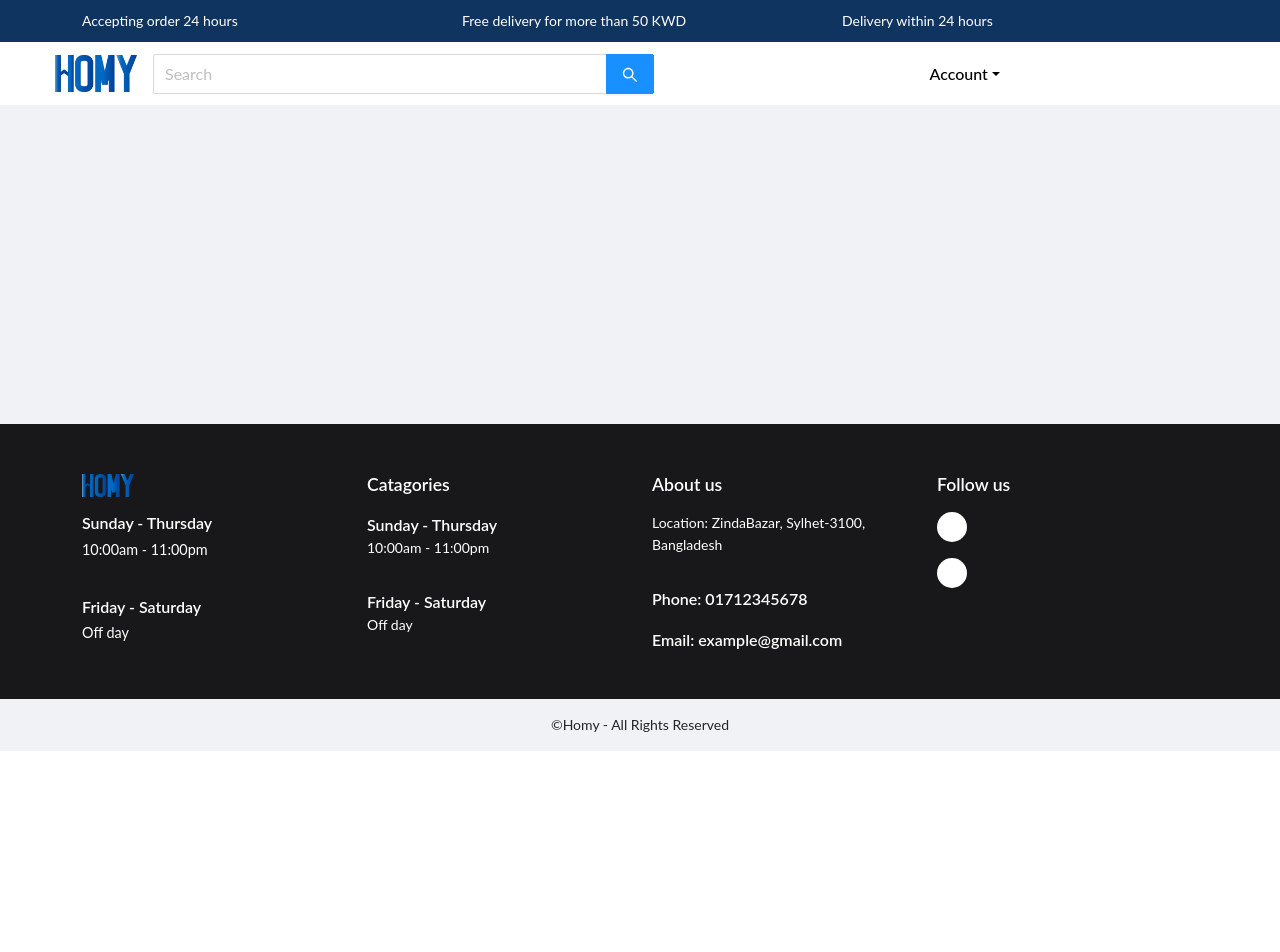
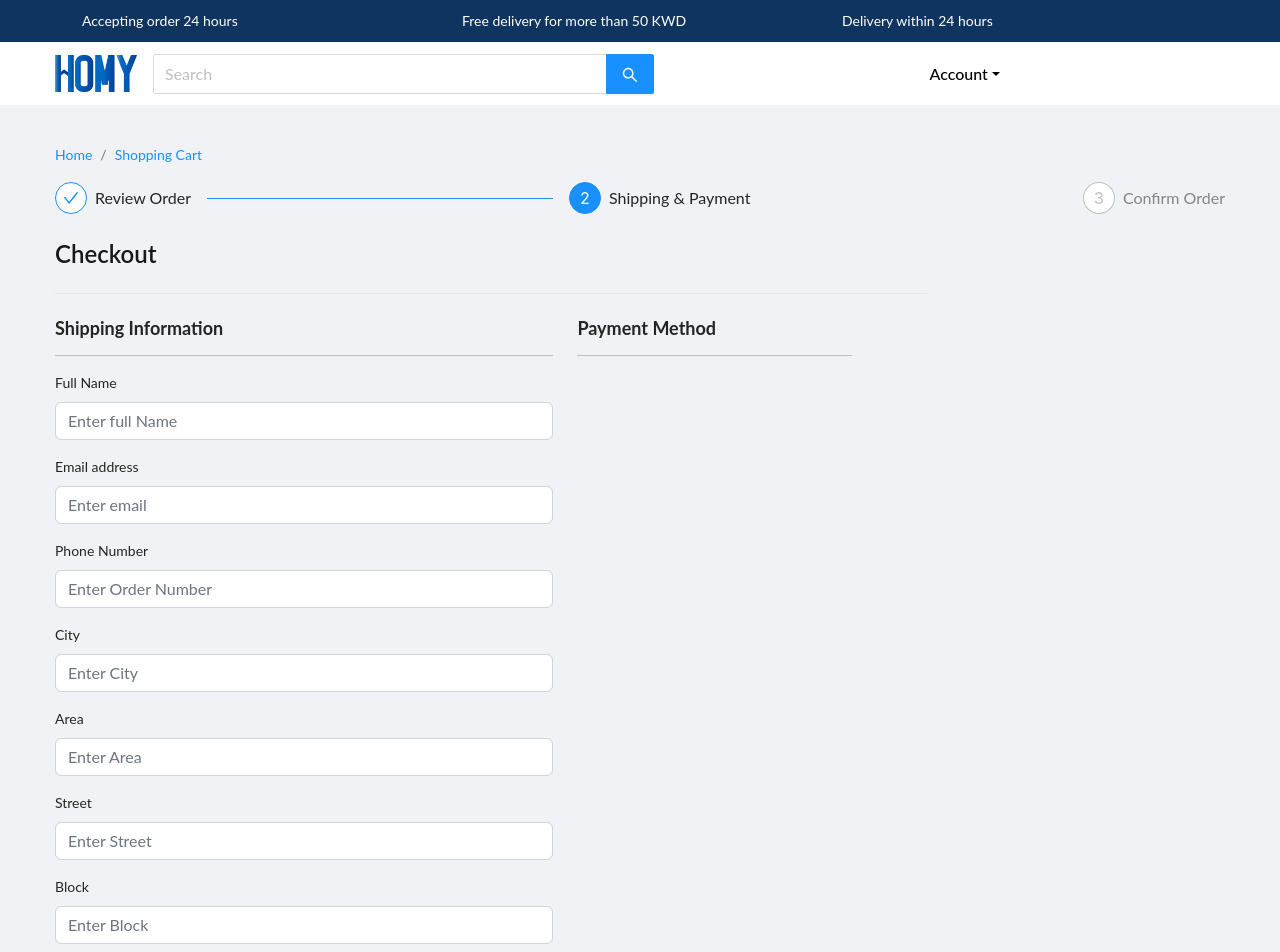
Before and after one commit to HOMY-Project/Frontend-Homy, a React (Create React App) app: page /shipment in a window 1280 px wide. Shown: the top 952 px of the page. Before the commit the page ends 800 px from the top, so only its background shows below. Built offline with nearby package versions, Linux system fonts and the light colour scheme; some icons are missing; a web font is replaced by a local one.

Commit message:
update shipment process relates #25

```diff
--- a/src/App.js
+++ b/src/App.js
@@ -1,7 +1,7 @@
 import React from "react";
 import { Routes, Route } from 'react-router-dom';
 import { useSelector } from 'react-redux';
-import { AddaddressForm, OrderStatus,SignIn, Signup, AddressInfo, Header, Footer, SubFooter, ChangePassword,Cart, Orders, SingleOrder  } from './Components';
+import { AddaddressForm, OrderStatus,SignIn, Signup, AddressInfo, Header, Footer, SubFooter, ChangePassword,Cart, Orders, SingleOrder, Shipment  } from './Components';
 import { Home, AboutUs, ProductDetails, AccountInformation } from './Pages';
 import "./App.css";
 import "antd/dist/antd.min.css";
@@ -29,6 +29,7 @@ function App() {
                   <Route path="/changePassword" element={<ChangePassword />} />
                   <Route path="/singleOrder" element={<SingleOrder />} />
                   <Route path="/cart" element={<Cart />} />
+                  <Route path="/shipment" element={<Shipment />} />
                   <Route path="/api/v1/product/:productId" element={<ProductDetails /> } />
                 </Routes>
             </div>
--- a/src/Components/Cart/index.css
+++ b/src/Components/Cart/index.css
@@ -1,5 +1,7 @@
 .productContainer .list-group-item {
     margin-top: 2%;
+    background-color: #fff;
+    padding: 12px;
 }
 .productContainer #button-addon2,.productContainer #button-addon1 {
     background: #0F6AD0;
--- a/src/Components/Cart/index.jsx
+++ b/src/Components/Cart/index.jsx
@@ -12,46 +12,35 @@ import {
 } from "react-bootstrap";
 import { Button, Steps, Input, message, Popconfirm } from "antd";
 import Heading from "../Heading";
-import { useSelector,useDispatch } from "react-redux";
-import { removeItem } from '../../Redux/features/cartSlice';
+import { useSelector, useDispatch } from "react-redux";
+import { Link } from 'react-router-dom';
+import { removeItem, incrementQuantity, decrementQuantity } from '../../Redux/features/cartSlice';
 import axios from "axios";
 import "../Order/index.css";
 import "./index.css";
 
 const Cart = () => {
-  const [quantity, setQuantity] = useState(0);
-  const [CartProduct, setCartProduct] = useState([]);
+  const [product_id, setProductId ] = useState('');
+  const [prodQuantity, setprodQuantity] = useState('');
   const cart = useSelector((state) => state.cart);
   const { user, token } = useSelector((state) => state.auth);
   console.log(cart.products, "cart");
   const dispatch = useDispatch();
 
-  //increase counter
-  const increase = () => {
-    setQuantity((count) => count + 1);
-  };
-
-  //decrease counter
-  const decrease = () => {
-    setQuantity((count) => count - 1);
-  };
 
   useEffect(() => {
       const source = axios.CancelToken.source();
       if(token){
-          console.log(token, "token");
       const getCartProducts = async () => {
           try {
-          const { data } = await axios.get(`${process.env.REACT_APP_BACKEND_URL}/api/v1/${user.id}/cart`,
+           const { data } = await axios.get(`${process.env.REACT_APP_BACKEND_URL}/api/v1/${user.id}/cart`,
               {
               headers: { token: `Bearer ${token}` },
               },
               {
               cancelToken: source.token,
           });
-          console.log(data)
-          // setCartProduct(data);
-          // message.success(data);
+          console.log(data, 'cart prod');
           } catch ({
           response: {
               data: { message: msg },
@@ -73,8 +62,8 @@ const Cart = () => {
       try {
       await axios.delete(`${process.env.REACT_APP_BACKEND_URL}/api/v1/user/${user.id}/cart/${productId}`
         , { headers: { token: `Bearer ${token}` } });
+        dispatch(removeItem(productId));
         message.success('product deleted successfully');
-        dispatch(removeItem(productId));
       } catch ({ response: {data: { message: msg }} }) {
         message.error(msg);
       }
@@ -101,20 +90,22 @@ const Cart = () => {
             <div className="productContainer">
               {cart.products.map((prod) => (
                 <ListGroup.Item key={prod.id}>
+                  {setProductId(prod.id)}
+                  {setprodQuantity(prod.quantity)}
                   <Row style={{ alignItems: "center" }}>
-                    <Col md={2}>
+                    <Col md={3}>
                       <Image src={prod.image} alt={prod.name} fluid rounded />
                     </Col>
-                    <Col md={4}>
+                    <Col md={3}>
                       <span>{prod.name}</span>
                     </Col>
-                    <Col md={2}>
+                    <Col md={3}>
                       <div className="quantity-holder">
                         <InputGroup className="mb-3">
                           <Button
                             variant="outline-secondary"
                             id="button-addon1"
-                            onClick={() => increase()}
+                            onClick={() => dispatch(incrementQuantity(prod.id))}
                           >
                             +
                           </Button>
@@ -128,7 +119,7 @@ const Cart = () => {
                           <Button
                             variant="outline-secondary"
                             id="button-addon2"
-                            onClick={() => (quantity > 0 ? decrease() : 0)}
+                            onClick={() => dispatch(decrementQuantity(prod.id))}
                           >
                             -
                           </Button>
@@ -138,7 +129,7 @@ const Cart = () => {
                     <Col md={2}>
                         <span style={{ fontWeight: "bold" , fontSize: "15px" }}>KWD {prod.price * prod.quantity}</span>
                     </Col>
-                    <Col md={2}>
+                    <Col md={1}>
                     <Popconfirm
                           title="Are you sure to delete this task?"
                           onConfirm={() => {
@@ -185,11 +176,11 @@ const Cart = () => {
                 <Col lg="6">
                   <p className="main-title-summary">
                     Item Subtotal{" "}
-                    <span style={{ color: "#9a9a9a" }}> (4 Item) </span>
+                    <span style={{ color: "#9a9a9a" }}> ({cart.products.length } Item) </span>
                   </p>
                 </Col>
                 <Col lg="6">
-                  <p>24.00 KWD</p>
+                  <p>{cart.total} KWD</p>
                 </Col>
               </Row>
               <Row style={{ marginTop: "3%" }}>
@@ -208,12 +199,14 @@ const Cart = () => {
                 </Col>
                 <Col>
                   <p style={{ fontWeight: "bold", fontSize: "17px" }}>
-                    24.00 KWD
+                    {cart.total} KWD
                   </p>
                 </Col>
               </Row>
               <Row>
-                <Button type="primary">Checkout</Button>
+                <Link to={`/shipment/${product_id}/${prodQuantity}`}>
+                  <Button type="primary">Checkout</Button>
+                </Link>
               </Row>
             </Container>
           </Col>
--- a/src/Components/Header/Navbar.jsx
+++ b/src/Components/Header/Navbar.jsx
@@ -67,7 +67,7 @@ function MainNavbar() {
                 onSelect={onSelect}
                 onSearch={onSearch}
               >
-                 <Input.Search size="large" placeholder="Search" style={{  color: "#F8F9FA !important" }}enterButton />
+                 <Input.Search size="large" placeholder="Search" style={{ color: "#F8F9FA !important" }}enterButton />
                 </AutoComplete>
             </InputGroup>
           </Form>
--- a/src/Components/Order/SingleOrder.jsx
+++ b/src/Components/Order/SingleOrder.jsx
@@ -14,7 +14,8 @@ import { useSelector } from "react-redux";
 
 const SingleOrder = () => {
   const { orderDetails: { order_number, payment, products, addresses, phone } } = useSelector((state) => state.singleOrder);
-  const { subTotal } = useSelector((state) => state.singleOrder);
+  const { total } = useSelector((state) => state.singleOrder);
+  console.log(total)
 
   return (
     <div>
@@ -100,7 +101,7 @@ const SingleOrder = () => {
               <h3>Order Summary</h3>
               <Row style={{ marginTop: "6%" }} >
                 <Col lg="6"><p className="main-title-summary">Item Subtotal <span style={{ color: "#9a9a9a"}}> (4 Item) </span></p></Col>
-                <Col lg="6" ><p>{subTotal} KWD</p></Col>
+                <Col lg="6" ><p>{total} KWD</p></Col>
               </Row>
               <Row style={{ marginTop: "3%" }} >
                 <Col  lg="6"><p className="main-title-summary">Shipping</p><p style={{ color: "#9a9a9a"}}>Standart Delivery</p></Col>
--- /dev/null
+++ b/src/Components/Shipment/index.jsx
@@ -0,0 +1,137 @@
+import React, { useState, useEffect } from "react";
+import { CloseOutlined } from "@ant-design/icons";
+import {
+  Container,
+  Col,
+  Form,
+  Image,
+  ListGroup,
+  Row,
+  Breadcrumb,
+  InputGroup,
+} from "react-bootstrap";
+import { Button, Steps, Input, message, Popconfirm } from "antd";
+import Heading from "../Heading";
+import { useSelector,useDispatch } from "react-redux";
+import { removeItem } from '../../Redux/features/cartSlice';
+import axios from "axios";
+import "../Order/index.css";
+// import "./index.css"
+
+const Shipment = () => {
+    const [name, setname] = useState("");
+    const [email, setEmail] = useState("");
+    const [phoneNumber, setphoneNumber] = useState("");
+    const [city, setCity] = useState("");
+    const [area, setArea] = useState("");
+    const [street, setStreet] = useState("");
+    const [building, setBuilding] = useState("");
+    const [block, setBlock] = useState("");
+
+    const { Step } = Steps;
+
+    const handelShipment = async () =>{
+        try {
+          const {
+            data: { message : verifyMessage },
+          } = await axios.post(
+            `${process.env.REACT_APP_BACKEND_URL}/api/v1/order`,
+            {
+              name,
+              email,
+              phoneNumber,
+              addresses: [city, area, street, block, building]
+            }
+          );
+          message.success(verifyMessage);
+        } catch ({
+          response: {
+            data: { message: msg },
+          },
+        }) {
+          message.error(msg);
+        }
+      }
+
+    return (
+        <div>
+            <Container fluid style={{ marginTop: "3%" }} className="order-holder">
+            <Breadcrumb>
+            <Breadcrumb.Item href="/">Home</Breadcrumb.Item>
+            <Breadcrumb.Item href="/">Shopping Cart</Breadcrumb.Item>
+            </Breadcrumb>
+            <Steps current={1}>
+                <Step title="Review Order" />
+                <Step title="Shipping & Payment" />
+                <Step title="Confirm Order" />
+            </Steps>
+            <Row>
+                <Col lg="9" md="8" sm="12" >
+                <Heading heading="Checkout" />
+                <Row>
+                    <Col lg="7" md="8" sm="12" >
+                        <div>
+                            <div className="shippingInfo">
+                                <h3 style={{ fontSize: "18px", fontWeight: "bold" }}>Shipping Information</h3>
+                                <hr />
+                                <div>
+                                <Form style={{ marginTop: "2%" }}>
+                                    <Form.Group className="mb-3" controlId="formBasicEmail">
+                                        <Form.Label>Full Name</Form.Label>
+                                        <Form.Control type="email" placeholder="Enter full Name" value={name} onChange={(e) => setname(e.target.value)} required/>
+                                    </Form.Group>
+                                    <Form.Group className="mb-3" controlId="formBasicEmail">
+                                        <Form.Label>Email address</Form.Label>
+                                        <Form.Control type="email" placeholder="Enter email" value={email} onChange={(e) => setEmail(e.target.value)} required/>
+                                    </Form.Group>
+
+                                    <Form.Group className="mb-3" controlId="formBasicPassword">
+                                        <Form.Label>Phone Number</Form.Label>
+                                        <Form.Control type="text" placeholder="Enter Order Number" value={phoneNumber} onChange={(e) => setphoneNumber(e.target.value)} required/>
+                                    </Form.Group>
+                                    <Form.Group className="mb-3" controlId="formBasicPassword">
+                                        <Form.Label>City</Form.Label>
+                                        <Form.Control type="text" placeholder="Enter City" value={city} onChange={(e) => setCity(e.target.value)} required/>
+                                    </Form.Group>
+                                    <Form.Group className="mb-3" controlId="formBasicPassword">
+                                        <Form.Label>Area</Form.Label>
+                                        <Form.Control type="text" placeholder="Enter Area" value={area} onChange={(e) => setArea(e.target.value)} required/>
+                                    </Form.Group>
+                                    <Form.Group className="mb-3" controlId="formBasicPassword">
+                                        <Form.Label>Street</Form.Label>
+                                        <Form.Control type="text" placeholder="Enter Street" value={street} onChange={(e) => setStreet(e.target.value)} required/>
+                                    </Form.Group>
+                                    <Form.Group className="mb-3" controlId="formBasicPassword">
+                                        <Form.Label>Block</Form.Label>
+                                        <Form.Control type="text" placeholder="Enter Block" value={block} onChange={(e) => setBlock(e.target.value)} required/>
+                                    </Form.Group>
+                                    <Form.Group className="mb-3" controlId="formBasicPassword">
+                                        <Form.Label>House/Building No</Form.Label>
+                                        <Form.Control type="text" placeholder="Enter Building No" value={building} onChange={(e) => setBuilding(e.target.value)} required/>
+                                    </Form.Group>
+                                </Form>
+                                </div>
+                            </div>
+                        </div>
+                    </Col>
+                    <Col lg="4" md="8" sm="12" >
+                        <div>
+                            <div className="shippingInfo">
+                                <h3 style={{ fontSize: "18px", fontWeight: "bold" }}>Payment Method</h3>
+                                <hr />
+                            </div>
+                        </div>
+                    </Col>
+                </Row>
+                </Col>
+                <Col lg="3" md="4" sm="12" >
+
+                </Col>
+            </Row>
+
+            </Container>
+        </div>
+    );
+};
+
+export default Shipment;
--- a/src/Components/SuperDeals/index.jsx
+++ b/src/Components/SuperDeals/index.jsx
@@ -19,7 +19,6 @@ const SuperDeals = () => {
       try {
         const { data: { data } } = await axios.get(url, { cancelToken: source.token });
         dispatch(setAllProducts(data));
-        console.log(data, "data");
         setSuperProducts(data);
       } catch ({
         response: {
--- a/src/Components/index.js
+++ b/src/Components/index.js
@@ -16,6 +16,7 @@ import Slider from './Slider';
 import Orders from './Order';
 import SingleOrder from './Order/SingleOrder';
 import Cart from './Cart';
+import Shipment from './Shipment';
 
 export {
     AddaddressForm,
@@ -35,5 +36,6 @@ export {
     Slider,
     Orders,
     SingleOrder,
-    Cart
+    Cart,
+    Shipment
 }
--- a/src/Redux/features/cartSlice.js
+++ b/src/Redux/features/cartSlice.js
@@ -34,8 +34,8 @@ const cartSlice = createSlice({
             const removeItem = state.products.filter((item) => item.id !== action.payload);
             state.products = removeItem;
             state.quantity--;
-          },
+            state.total -= state.products[action.payload].price},
     }
 })
 export default cartSlice.reducer;
-export const { addProduct, clearCart, removeItem } = cartSlice.actions;
+export const { addProduct, clearCart, removeItem, incrementQuantity, decrementQuantity } = cartSlice.actions;
```
Also changed, not shown: src/Components/Order/orderProduct.jsx (+7 -6 lines), src/Components/ProductInfo/index.jsx (+105 -36 lines), src/Redux/features/singleOrderSlice.js (+4 -4 lines).
